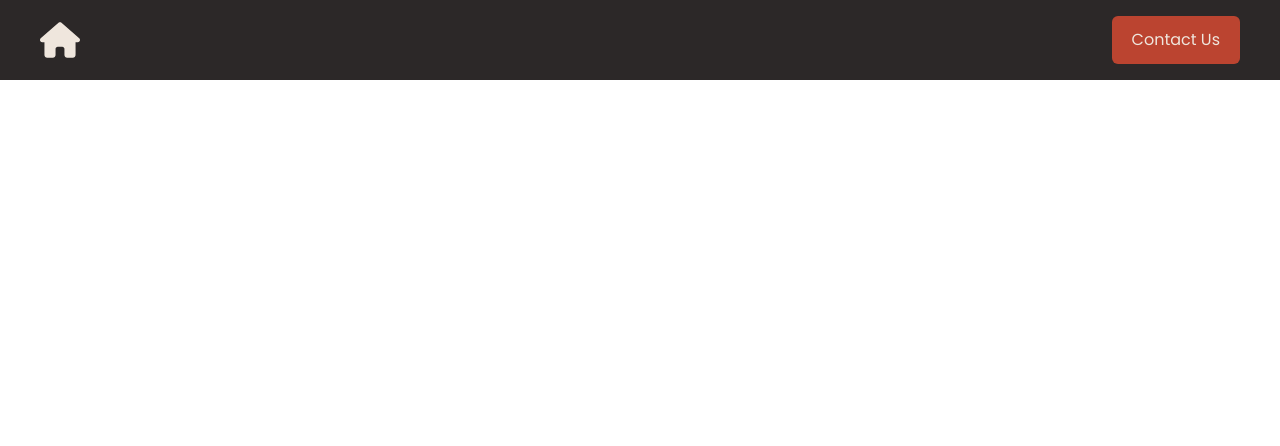
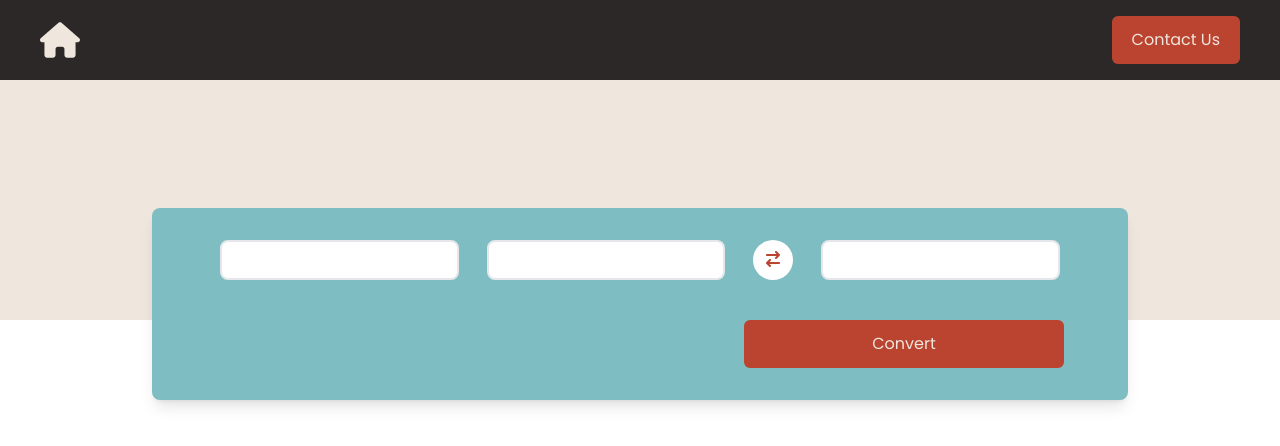
Before and after one commit to naymyolwin/alt-react-currency-converter, a React (Create React App) app: page / in a window 1280 px wide. Shown: the top 446 px of the page. Built offline with nearby package versions, Linux system fonts and the light colour scheme.

Commit message:
convert section main UI complete

```diff
--- /dev/null
+++ b/src/common/Amount.js
@@ -0,0 +1,14 @@
+import React, { Component } from "react";
+
+class Amount extends Component {
+  render() {
+    return (
+      <div className="mx-1">
+        <input type="text" className="w-full h-10 border-2 rounded-lg" />
+      </div>
+    );
+  }
+}
+
+export default Amount;
+<input type="text" />;
--- /dev/null
+++ b/src/common/ConvertBtn.js
@@ -0,0 +1,13 @@
+import React, { Component } from "react";
+
+class ConvertBtn extends Component {
+  render() {
+    return (
+      <button className="px-5 py-3 bg-ccOrange text-center rounded-md text-ccGray w-32 md:w-full max-w-xs md:self-end">
+        Convert
+      </button>
+    );
+  }
+}
+
+export default ConvertBtn;
--- /dev/null
+++ b/src/common/Dropdown.js
@@ -0,0 +1,13 @@
+import React, { Component } from "react";
+
+class Dropdown extends Component {
+  render() {
+    return (
+      <div className="mx-1">
+        <input type="text" className="w-full h-10 border-2 rounded-lg" />
+      </div>
+    );
+  }
+}
+
+export default Dropdown;
--- /dev/null
+++ b/src/common/SwapBtn.js
@@ -0,0 +1,20 @@
+import React, { Component } from "react";
+import { FontAwesomeIcon } from "@fortawesome/react-fontawesome";
+import { faArrowRightArrowLeft } from "@fortawesome/free-solid-svg-icons";
+
+class SwapBtn extends Component {
+  render() {
+    return (
+      <div>
+        <button className="w-10 h-10 mx-1 rounded-full bg-[#fff]">
+          <FontAwesomeIcon
+            className="text-ccOrange"
+            icon={faArrowRightArrowLeft}
+          />
+        </button>
+      </div>
+    );
+  }
+}
+
+export default SwapBtn;
--- /dev/null
+++ b/src/components/Convert.js
@@ -0,0 +1,27 @@
+import React, { Component } from "react";
+import Amount from "../common/Amount";
+import Dropdown from "../common/Dropdown";
+import SwapBtn from "../common/SwapBtn";
+
+import ConvertBtn from "../common/ConvertBtn";
+
+class Convert extends Component {
+  render() {
+    return (
+      <div className=" bg-ccGray w-full h-80 md:h-60  ">
+        <div className="container relative top-32 flex flex-col xl:px-60 items-center mx-auto px-16 py-8 gap-10 bg-ccTeal rounded-lg shadow-lg">
+          <div className="flex flex-col md:flex-row items-center gap-5">
+            <Amount />
+            <Dropdown />
+            <SwapBtn />
+            <Dropdown />
+          </div>
+
+          <ConvertBtn />
+        </div>
+      </div>
+    );
+  }
+}
+
+export default Convert;
--- a/src/pages/Home.js
+++ b/src/pages/Home.js
@@ -1,11 +1,13 @@
 import React, { Component } from "react";
-import Navbar from "../components/navbar";
+import Navbar from "../components/Navbar";
+import Convert from "../components/Convert";
 
 class Home extends Component {
   render() {
     return (
       <div>
         <Navbar />
+        <Convert />
       </div>
     );
   }
--- a/tailwind.config.js
+++ b/tailwind.config.js
@@ -8,17 +8,19 @@ module.exports = {
       lg: "976px",
       xl: "1440px",
     },
-    colors: {
-      ccDark: "#2C2828",
-      ccOrange: "#BB4430",
-      ccTeal: "#7EBDC2",
-      ccGray: "#EFE6DD",
-      ccYellow: "#F3DFA2",
-    },
+
     fontFamily: {
       sans: ["Poppins", "sans-serif"],
     },
-    extend: {},
+    extend: {
+      colors: {
+        ccDark: "#2C2828",
+        ccOrange: "#BB4430",
+        ccTeal: "#7EBDC2",
+        ccGray: "#EFE6DD",
+        ccYellow: "#F3DFA2",
+      },
+    },
   },
   plugins: [],
 };
```
